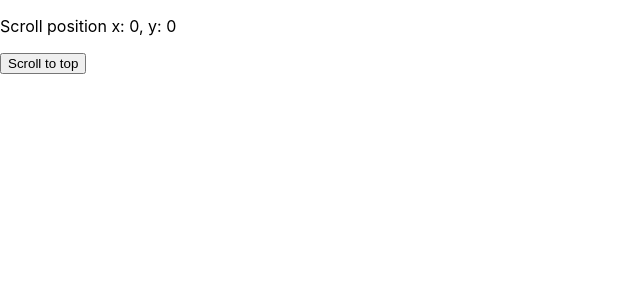
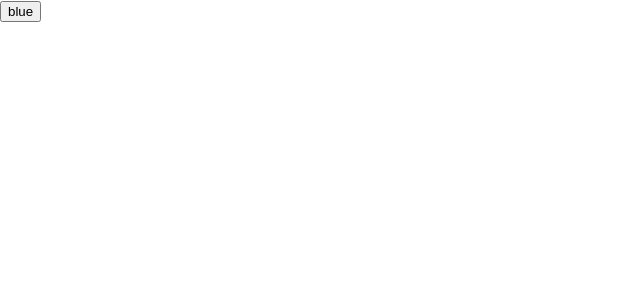
Before and after one commit to Yogurt7v/customHooks, a React (Create React App) app: page / in a window 1280 px wide. Shown: the top 300 px of the page, without its empty margins (0-640 px from the left). Built offline with nearby package versions, Linux system fonts and the light colour scheme; the HTML template or start-up script is replaced by a standard one.

Commit message:
fix: создан хук useToggle.

```diff
--- a/src/App.js
+++ b/src/App.js
@@ -1,16 +1,13 @@
-import { useWindowScroll } from "./useWindowScroll";
+import { useToggle } from './useToggle';
 import "./App.css";
 
 function App() {
-  const [scroll, scrollTo] = useWindowScroll();
+  const [value, toggle] = useToggle(['blue', 'orange', 'cyan', 'teal']);
 
   return (
-    <div>
-      <p>
-        Scroll position x: {scroll.x}, y: {scroll.y}
-      </p>
-      <button onClick={() => scrollTo({ y: 0 })}>Scroll to top</button>
-    </div>
+    <button onClick={() => toggle()}>
+      {value}
+    </button>
   );
 }
 
--- /dev/null
+++ b/src/useToggle.js
@@ -0,0 +1,24 @@
+import { useRef, useState } from "react";
+
+export function useToggle (params) {
+  const [value, setValue] = useState(params[0]);
+  const count = useRef(1);
+
+  const toggle = (string) => {
+
+    if (string) {
+      setValue(string);
+
+    }else{
+        if (params.length > count.current) {
+          setValue(params[0 + count.current]);
+          count.current = count.current + 1;
+        } else {
+          count.current = 1;
+          setValue(params[0]);
+        }
+    }
+  };
+
+  return [value, toggle];
+}
```
